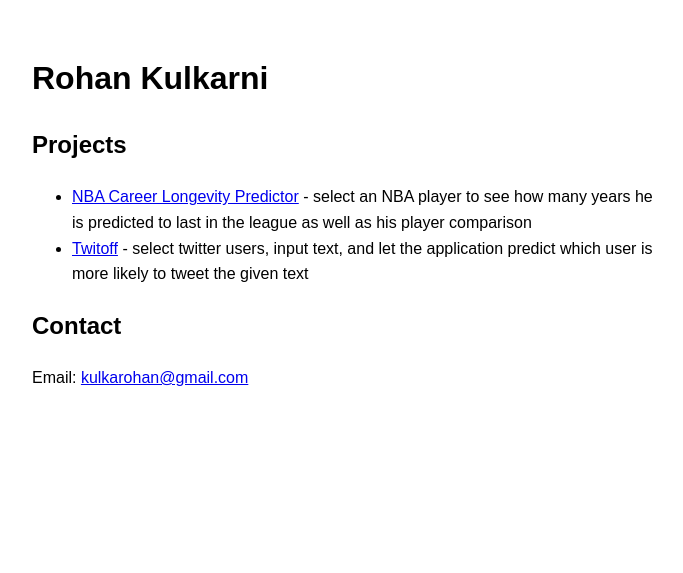
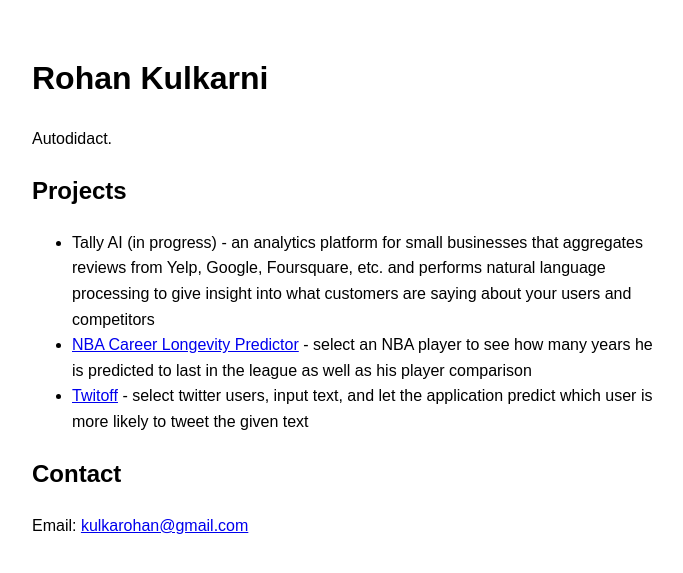
Before and after one commit to kulkarohan/portfolio, a Jekyll site: the page built from index.md, in a window 1280 px wide. Shown: the top 573 px of the page, without its empty margins (296-979 px from the left). Built offline with Jekyll 4.4.1, drawn with Linux system fonts in a browser that asks for light colours; our own code applies the rules of GitHub Pages for plain Markdown files.

Commit message:
Update index.md

```diff
--- a/index.md
+++ b/index.md
@@ -1,9 +1,10 @@
 # Rohan Kulkarni
-
+Autodidact.
 
 
 ## Projects
 
+- Tally AI (in progress) - an analytics platform for small businesses that aggregates reviews from Yelp, Google, Foursquare, etc. and performs natural language processing to give insight into what customers are saying about your users and competitors
 - [NBA Career Longevity Predictor](https://nba-clp.netlify.com/) - select an NBA player to see how many years he is predicted to last in the league as well as his player comparison
 - [Twitoff](https://twitoff-kulkarohan.herokuapp.com/) - select twitter users, input text, and let the application predict which user is more likely to tweet the given text
 
```
